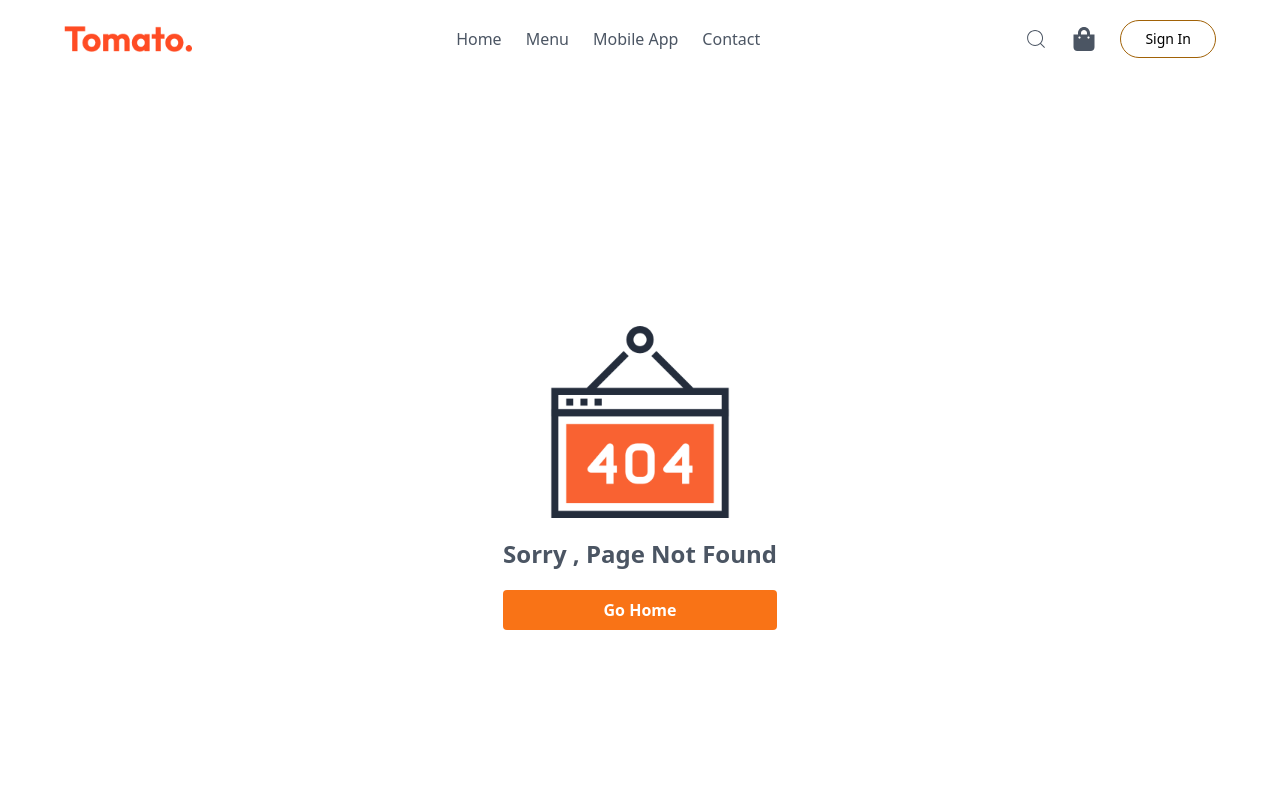
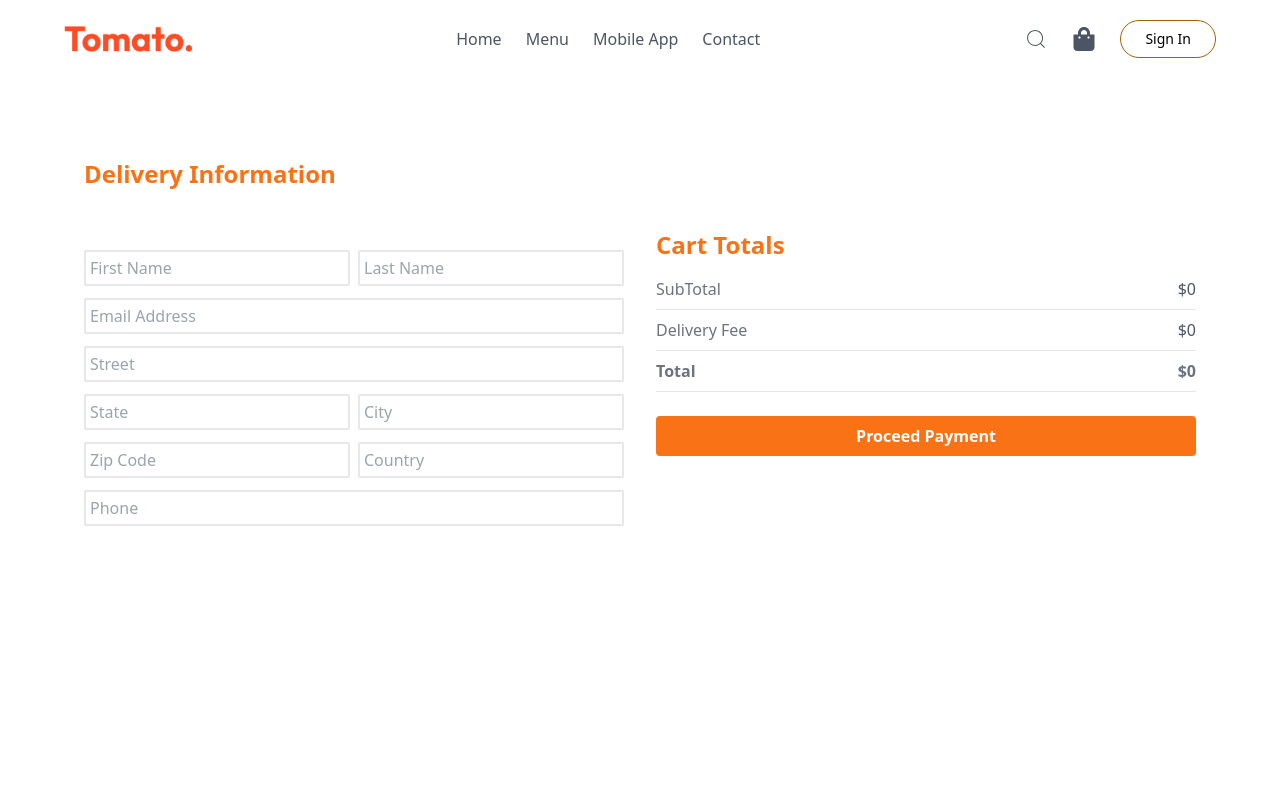
Before and after one commit to abdulla-freihat/food-delivery-mern, a React (Vite) app in the folder client/: page /order in a window 1280 px wide. Shown: the top 800 px of the page. Built offline with nearby package versions, Linux system fonts and the light colour scheme.

Commit message:
add order page

```diff
--- a/client/src/App.jsx
+++ b/client/src/App.jsx
@@ -7,6 +7,7 @@ import Footer from "./components/Footer.jsx";
 import { useState } from "react";
 import AuthPopup from "./components/AuthPopup.jsx";
 import Page404 from "./pages/Page404.jsx";
+import Order from "./pages/order/Order.jsx";
 
 function App() {
   const [showAuthForm, setShowAuthForm] = useState(false);
@@ -27,6 +28,7 @@ function App() {
             <Route path="/" element={<Home />} />
 
             <Route path="/cart" element={<Cart />} />
+            <Route path="/order" element={<Order />} />
 
             <Route path="*" element={<Page404 />} />
           </Routes>
--- /dev/null
+++ b/client/src/pages/order/Order.jsx
@@ -0,0 +1,89 @@
+import React , {useContext} from 'react'
+
+ import {StoreContext} from '../../context/StoreContext'
+
+ import { Link } from 'react-router-dom';
+const Order = () => {
+
+
+      const {getCartTotalAmount} = useContext(StoreContext);
+
+  return (
+   <div className='h-screen py-20 px-5 max-w-6xl mx-auto'>
+
+         <form className='flex flex-col md:flex-row gap-8 items-center justify-between'>
+
+
+                <div className='flex  flex-col gap-3 flex-1'>
+                <h1 className='text-2xl mb-12 font-bold text-orange-500'>Delivery Information</h1>
+
+            <div className='flex gap-2'>
+                 <input type='text'   placeholder='First Name' className='outline-none rounded-sm border-2 p-1 w-full'/>
+                 <input type='text'   placeholder='Last Name'  className='outline-none rounded-sm border-2 p-1 w-full'/>
+            </div>
+
+            <div className=''>
+            <input type='email'   placeholder='Email Address' className='outline-none rounded-sm border-2 p-1 w-full '/>
+
+            </div>
+
+            <div className=''>
+                 <input type='text'   placeholder='Street' className='outline-none rounded-sm border-2 p-1 w-full '/>
+            </div>
+
+
+            <div className='flex gap-2'>
+                 <input type='text'   placeholder='State' className='outline-none rounded-sm border-2 p-1 w-full '/>
+                 <input type='text'   placeholder='City'  className='outline-none rounded-sm border-2 p-1  w-full'/>
+            </div>
+
+
+            <div className='flex gap-2'>
+                 <input type='text'   placeholder='Zip Code' className='outline-none rounded-sm border-2 p-1 w-full '/>
+                 <input type='text'   placeholder='Country'  className='outline-none rounded-sm border-2 p-1 w-full'/>
+            </div>
+
+
+            <div className=''>
+                 <input type='text'   placeholder='Phone' className='outline-none rounded-sm border-2 p-1 w-full '/>
+            </div>
+
+
+
+</div>
+
+
+
+<div className='flex-1 w-full  '>
+                     <h3 className='text-2xl text-orange-500 font-bold'>Cart Totals</h3>
+
+                     <div className='flex flex-col gap-2 mt-4 '>
+                         <div className='flex justify-between items-center'>
+                            <p className='text-gray-500 '>SubTotal</p>
+                            <p className='text-gray-600'>${getCartTotalAmount()}</p>
+                         </div>
+                         <hr />
+
+                         <div className='flex justify-between'>
+                            <p className='text-gray-500 '>Delivery Fee</p>
+                            <p className='text-gray-600'>${getCartTotalAmount()=== 0 ? 0 : 8}</p>
+                         </div>
+                         <hr />
+
+                         <div className='flex justify-between'>
+                            <p className='text-gray-500 font-semibold' >Total</p>
+                            <p className='text-gray-500 font-semibold'>${getCartTotalAmount()===0 ? 0 :getCartTotalAmount()+8}</p>
+                         </div>
+                         <hr />
+
+                         <Link to='/order' className='bg-orange-500 text-center hover:bg-orange-600 font-semibold rounded p-2 text-white mt-4'>Proceed Payment</Link>
+                     </div>
+                </div>
+
+         </form>
+
+   </div>
+  )
+}
+
+export default Order
```
